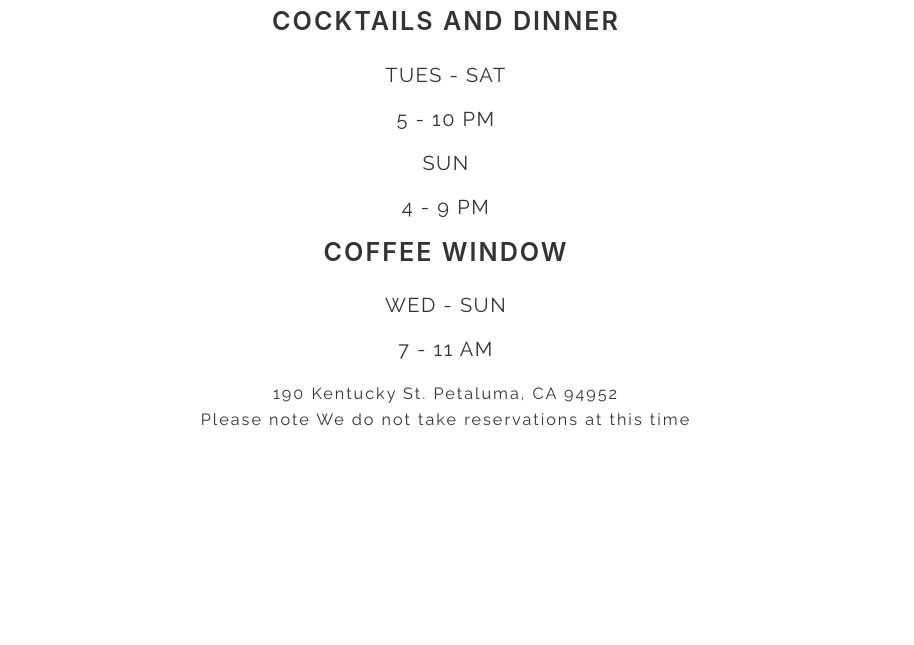
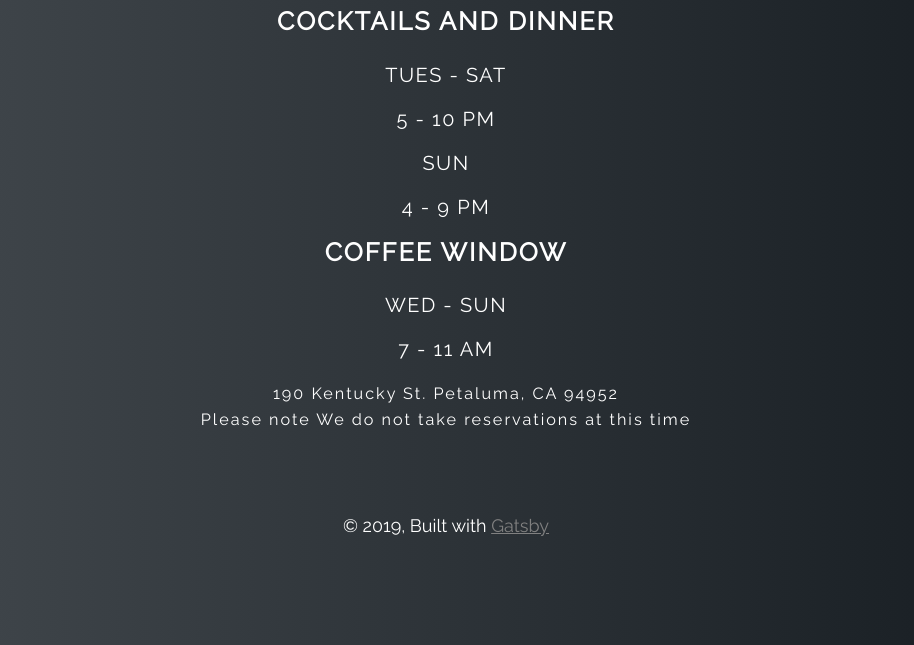
Before and after one commit to osogrizz/whisper-sisters, a Gatsby site: page / in a window 1280 px wide. Shown: the part 369-1014 px from the top of the page, without its empty margins (194-1108 px from the left). Before the commit the page ends 800 px from the top, so only its background shows below. Built offline with nearby package versions, Linux system fonts and the light colour scheme; Gatsby itself is replaced by a stand-in of ours.

Commit message:
Using new webfont-loader. Testing font and css on initial load.

```diff
--- a/gatsby-config.js
+++ b/gatsby-config.js
@@ -7,30 +7,18 @@ module.exports = {
   plugins: [
     `gatsby-plugin-react-helmet`,
     {
-      resolve: `gatsby-plugin-prefetch-google-fonts`,
-      options: {
-        fonts: [
-          {
-            family: `Raleway`,
-            variants: [
-                    `200`,
-                    `300`,
-                    `400`,
-                    `500`,
-                    `600`,
-                    `700`,
-                    `800`,
-                    `900`,
-            ]
-          },
-        ],
-      },
-    },
-    {
       resolve: `gatsby-source-filesystem`,
       options: {
         name: `images`,
         path: `${__dirname}/src/images`,
+      },
+    },
+    {
+      resolve: 'gatsby-plugin-web-font-loader',
+      options: {
+        google: {
+          families: ['Raleway']
+        },
       },
     },
     `gatsby-transformer-sharp`,
--- a/package.json
+++ b/package.json
@@ -10,10 +10,10 @@
     "gatsby-image": "^2.0.41",
     "gatsby-plugin-manifest": "^2.1.1",
     "gatsby-plugin-offline": "^2.1.0",
-    "gatsby-plugin-prefetch-google-fonts": "^1.4.2",
     "gatsby-plugin-react-helmet": "^3.0.12",
     "gatsby-plugin-sharp": "^2.0.36",
     "gatsby-plugin-styled-components": "^3.0.7",
+    "gatsby-plugin-web-font-loader": "^1.0.4",
     "gatsby-source-filesystem": "^2.0.33",
     "gatsby-transformer-sharp": "^2.1.19",
     "prop-types": "^15.7.2",
--- a/src/components/layout.js
+++ b/src/components/layout.js
@@ -8,9 +8,19 @@
 import React from "react"
 import PropTypes from "prop-types"
 import { StaticQuery, graphql } from "gatsby"
+import styled from 'styled-components'
 
 import Header from "./header"
 import "./layout.css"
+
+const LayoutWrapper = styled.div`
+  margin: 0 auto;
+  max-width: 960px;
+  padding: 0px 1.0875rem 1.45rem;
+  text-align: center;
+  height: 100vh;
+  font-family: 'Raleway', sans-serif !important;
+`
 
 const Layout = ({ children }) => (
   <StaticQuery
@@ -26,21 +36,14 @@ const Layout = ({ children }) => (
     render={data => (
       <>
         <Header />
-        <div
-          style={{
-            margin: `0 auto`,
-            maxWidth: 960,
-            padding: `0px 1.0875rem 1.45rem`,
-            paddingTop: 0,
-          }}
-        >
+        <LayoutWrapper>
           <main>{children}</main>
-          <footer style={{ marginTop: `80px` }}>
+          <footer style={{ margin: `80px  0 auto`, color: `#fff` }}>
             © {new Date().getFullYear()}, Built with
             {` `}
-            <a href="https://www.gatsbyjs.org">Gatsby</a>
+            <a href="https://www.gatsbyjs.org" style={{ color: `gray` }}>Gatsby</a>
           </footer>
-        </div>
+        </LayoutWrapper>
       </>
     )}
   />
--- a/src/pages/index.js
+++ b/src/pages/index.js
@@ -6,47 +6,56 @@ import styled from 'styled-components'
 import SEO from "../components/seo"
 
 const HomeWrapper = styled.div`
-/* background: linear-gradient(to right, #454B50 0%, #151B20 100%); */
-  height: 100vh;
+  background: linear-gradient(to right, #454B50 0%, #151B20 100%);
+  width: 100%;
+  color: #fff;
   overflow-x: hidden;
-  margin: 0;
-  padding: 0;
-  /* color: #fff; */
-  text-align: center;
-  font-family: 'Raleway', sans-serif !important;
+  /* margin: 0; */
+  /* padding: 0; */
   -ms-text-size-adjust: 100%;
   -webkit-text-size-adjust: 100%;
   `
 
 const Container = styled.div`
-  margin: 140px 0 50px;
-  /* font-family: 'Raleway', sans-serif; */
-`
+  margin: 140px auto 50px;
+  text-align: center;
 
-const Title = styled.h1`
+  h1 {
+    font-family: 'Raleway', sans-serif;
     margin: 140px 0 50px;
     font-size: 2.6rem;
     font-weight: 300;
     letter-spacing: 12px;
+  }
+
+  h2 {
+    font-family: 'Raleway', sans-serif;
+    font-size: 1.8rem;
+    font-weight: 400;
+    letter-spacing: 7px;
+  }
+  h4 {
+    font-size: 1.4rem;
+    font-family: 'Raleway', sans-serif;
+    font-weight: 600;
+    letter-spacing: 2px;
+    text-transform: uppercase;
+  }
+  `
+
+const Title = styled.h1`
   /* font-family: 'Raleway', sans-serif; */
   `
 
 const SubTitle = styled.h2`
   /* font-family: 'Raleway', sans-serif; */
-  font-size: 1.8rem;
-  font-weight: 400;
-  letter-spacing: 7px;
   `
 const SubTitleTwo = styled.h4`
   /* font-family: 'Raleway', sans-serif; */
-  font-size: 1.4rem;
-  font-weight: 600;
-  letter-spacing: 2px;
-  text-transform: uppercase;
   `
 
 const InfoOne = styled.p`
-  /* font-family: 'Raleway', sans-serif; */
+  font-family: 'Raleway', sans-serif;
   font-size: 20px;
   margin-bottom: 1rem;
   text-transform: uppercase;
@@ -55,7 +64,7 @@ const InfoOne = styled.p`
 `
 
 const InfoTwo = styled.p`
-  /* font-family: 'Raleway', sans-serif; */
+  font-family: 'Raleway', sans-serif;
   font-size: 0.9rem;
   padding: 0;
   margin: 0;
@@ -71,7 +80,7 @@ const IndexPage = () => (
 
         <Container>
 
-          <Title>WHISPER SISTERS</Title>
+          <h1>WHISPER SISTERS</h1>
           <SubTitle>Cocktails & Provisions</SubTitle>
           <SubTitleTwo>Cocktails and Dinner</SubTitleTwo>
           <InfoOne>Tues - Sat</InfoOne>
```
Also changed, not shown: 1 other file. Lines whose indentation alone changed are shown as unchanged.
